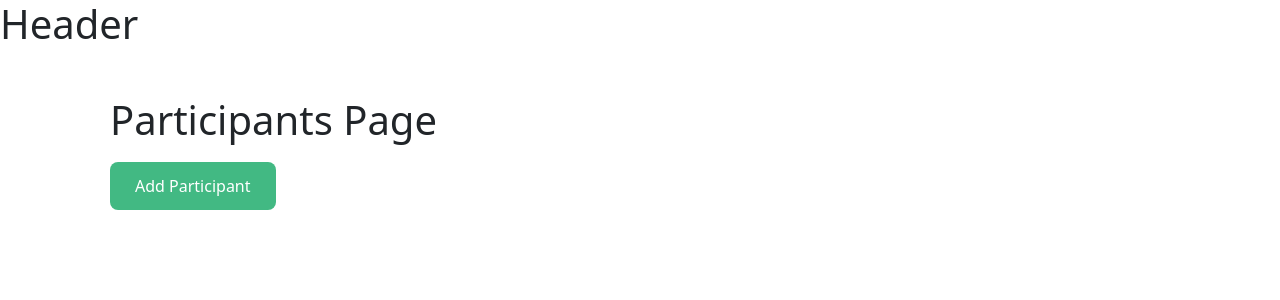
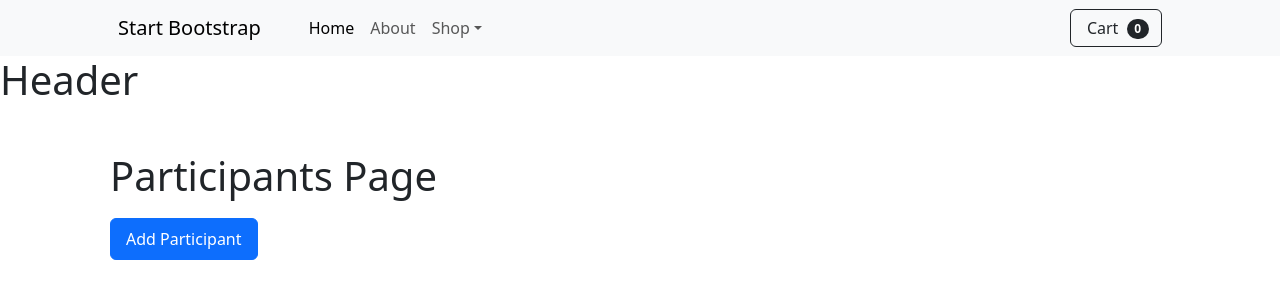
Before and after one commit to MiguelLozanoGa/mvp-project-01, a Nuxt app: page /participants in a window 1280 px wide. Shown: the top 300 px of the page. Built offline with nearby package versions, Linux system fonts and the light colour scheme.

Commit message:
feat: add TopNavBar component from shop template

```diff
--- a/components/ui/BaseButton.vue
+++ b/components/ui/BaseButton.vue
@@ -1,5 +1,5 @@
 <template>
-  <button @click="emit('action')" class="button">
+  <button @click="emit('action')" class="btn btn-primary">
     {{ label }}
   </button>
 </template>
@@ -13,20 +13,3 @@
     (event: 'action'): void;
   }>();
 </script>
-
-<style scoped>
-  .button {
-    padding: 12px 25px;
-    background-color: #42b983;
-    color: white;
-    border: none;
-    border-radius: 8px;
-    font-size: 16px;
-    cursor: pointer;
-    transition: background-color 0.3s;
-  }
-
-  .button:hover {
-    background-color: #2c8a66;
-  }
-</style>
--- /dev/null
+++ b/components/ui/partials/TopNavBar.vue
@@ -0,0 +1,53 @@
+<template>
+  <div>
+    <!-- Navigation-->
+    <nav class="navbar navbar-expand-lg navbar-light bg-light">
+      <div class="container px-4 px-lg-5">
+        <a class="navbar-brand" href="#!">Start Bootstrap</a>
+        <button
+          class="navbar-toggler"
+          type="button"
+          data-bs-toggle="collapse"
+          data-bs-target="#navbarSupportedContent"
+          aria-controls="navbarSupportedContent"
+          aria-expanded="false"
+          aria-label="Toggle navigation"
+        >
+          <span class="navbar-toggler-icon"></span>
+        </button>
+        <div class="collapse navbar-collapse" id="navbarSupportedContent">
+          <ul class="navbar-nav me-auto mb-2 mb-lg-0 ms-lg-4">
+            <li class="nav-item">
+              <a class="nav-link active" aria-current="page" href="#!">Home</a>
+            </li>
+            <li class="nav-item"><a class="nav-link" href="#!">About</a></li>
+            <li class="nav-item dropdown">
+              <a
+                class="nav-link dropdown-toggle"
+                id="navbarDropdown"
+                href="#"
+                role="button"
+                data-bs-toggle="dropdown"
+                aria-expanded="false"
+                >Shop</a
+              >
+              <ul class="dropdown-menu" aria-labelledby="navbarDropdown">
+                <li><a class="dropdown-item" href="#!">All Products</a></li>
+                <li><hr class="dropdown-divider" /></li>
+                <li><a class="dropdown-item" href="#!">Popular Items</a></li>
+                <li><a class="dropdown-item" href="#!">New Arrivals</a></li>
+              </ul>
+            </li>
+          </ul>
+          <form class="d-flex">
+            <button class="btn btn-outline-dark" type="submit">
+              <i class="bi-cart-fill me-1"></i>
+              Cart
+              <span class="badge bg-dark text-white ms-1 rounded-pill">0</span>
+            </button>
+          </form>
+        </div>
+      </div>
+    </nav>
+  </div>
+</template>
--- a/layouts/default.vue
+++ b/layouts/default.vue
@@ -1,6 +1,7 @@
 <template>
-    <div>
-        <uiHeader />
-        <slot />
-    </div>
+  <div>
+    <UiPartialsTopNavBar />
+    <uiHeader />
+    <slot />
+  </div>
 </template>
--- a/nuxt.config.ts
+++ b/nuxt.config.ts
@@ -2,5 +2,14 @@
 export default defineNuxtConfig({
   compatibilityDate: '2024-11-01',
   devtools: { enabled: true },
+  app: {
+    head: {
+      script: [
+        {
+          src: 'https://cdnjs.cloudflare.com/ajax/libs/twitter-bootstrap/5.3.0-alpha1/js/bootstrap.bundle.min.js',
+        },
+      ],
+    },
+  },
   css: ['bootstrap/dist/css/bootstrap.min.css'],
 });
--- a/pages/participants/index.vue
+++ b/pages/participants/index.vue
@@ -9,7 +9,7 @@
       <button type="submit">Add</button>
     </form>
 
-    <table v-if="participants.length > 0" class="participants-table">
+    <table v-if="participants.length > 0" class="table">
       <thead>
         <tr>
           <th>Participant</th>
```
Also changed, not shown: package.json (+4 -4 lines).
